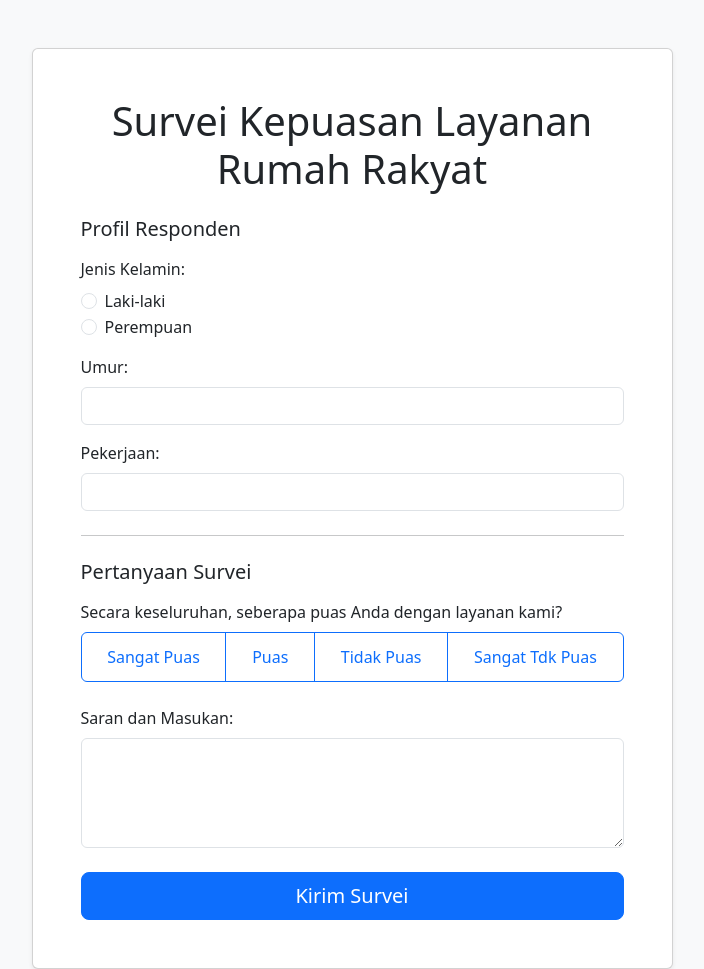
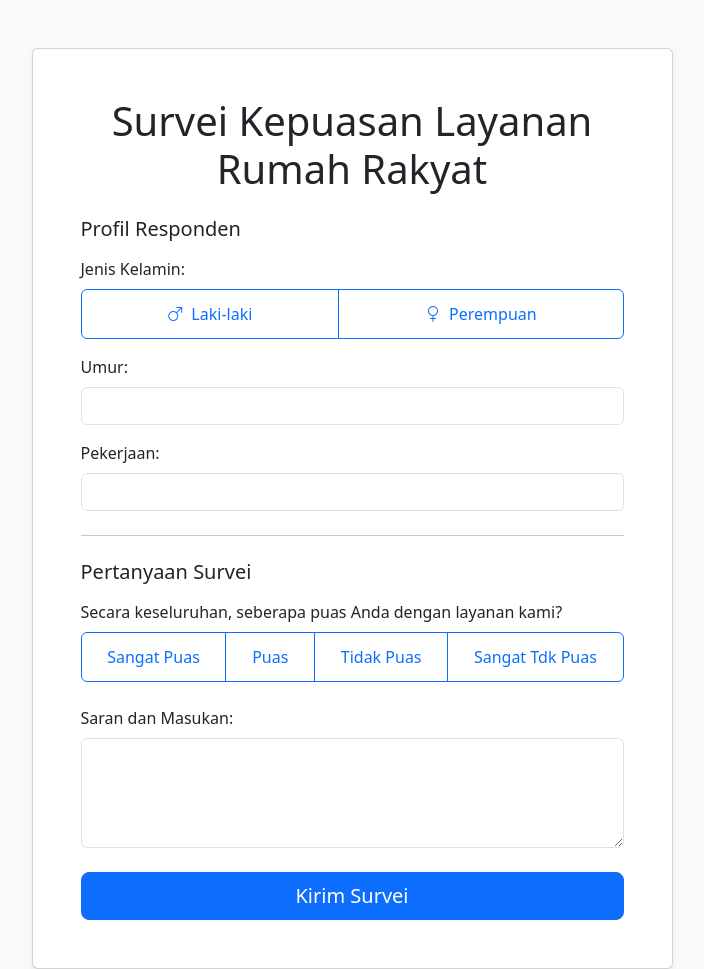
Before and after one commit to refo-labib/aplikasi-survey-rr, a Flask app: page / in a window 1280 px wide. Shown: the whole page, without its empty margins (288-992 px from the left). Run offline with Flask 3, Linux system fonts and the light colour scheme.

Commit message:
edit tampilan

```diff
--- a/templates/survey.html
+++ b/templates/survey.html
@@ -5,31 +5,38 @@
     <meta name="viewport" content="width=device-width, initial-scale=1.0">
     <title>Formulir Survei Layanan</title>
     <link href="https://cdn.jsdelivr.net/npm/bootstrap@5.3.3/dist/css/bootstrap.min.css" rel="stylesheet" integrity="sha384-QWTKZyjpPEjISv5WaRU9OFeRpok6YctnYmDr5pNlyT2bRjXh0JMhjY6hW+ALEwIH" crossorigin="anonymous">
+    <link rel="stylesheet" href="https://cdn.jsdelivr.net/npm/bootstrap-icons@1.11.3/font/bootstrap-icons.css">
     <style>
             body { background-color: #f8f9fa; }
-    /* Memberi style pada tombol saat radio button di belakangnya terpilih */
+
+        /* Style UMUM untuk SEMUA tombol yang terpilih (hanya mengubah warna) */
         .btn-check:checked + .btn {
-        /* Menggunakan warna tema primer dari Bootstrap */
             background-color: var(--bs-primary);
             border-color: var(--bs-primary);
             color: #fff;
         }
 
-    /* Menambahkan ikon centang sebelum teks label saat terpilih */
-    .btn-check:checked + .btn::before {
-        content: '✓'; /* Karakter centang sederhana */
+        /* Style SPESIFIK untuk grup kepuasan (menambahkan centang) */
+        .btn-group-satisfaction .btn-check:checked + .btn::before {
+            content: '✓';
             font-weight: bold;
             display: inline-block;
-        margin-right: 0.5rem; /* Memberi jarak antara centang dan teks */
+            margin-right: 0.5rem;
         }
 
-    /* Membuat semua tombol dalam grup memiliki tinggi yang sama dan teks rata tengah */
+        /* Style untuk semua tombol di dalam grup agar rapi */
         .btn-group .btn {
             display: flex;
             align-items: center;
             justify-content: center;
-        padding: 0.75rem; /* Sedikit memperbesar tombol */
-        height: 100%; /* Membuat tombol mengisi tinggi grup */
+            padding: 0.75rem;
+        }
+
+        /* Memberi jarak antara ikon dan teks */
+        .btn .bi {
+            margin-right: 0.5rem;
+            /* Trik agar ikon sejajar dengan teks */
+            vertical-align: text-bottom;
         }
     </style>
 </head>
@@ -46,13 +53,20 @@
 
                             <div class="mb-3">
                                 <label class="form-label">Jenis Kelamin:</label>
-                                <div class="form-check">
-                                    <input class="form-check-input" type="radio" name="jenis_kelamin" id="laki-laki" value="Laki-laki" required>
-                                    <label class="form-check-label" for="laki-laki">Laki-laki</label>
-                                </div>
-                                <div class="form-check">
-                                    <input class="form-check-input" type="radio" name="jenis_kelamin" id="perempuan" value="Perempuan">
-                                    <label class="form-check-label" for="perempuan">Perempuan</label>
+                                <div class="btn-group w-100" role="group" aria-label="Pilihan Jenis Kelamin">
+
+                                    <input type="radio" class="btn-check" name="jenis_kelamin" id="laki-laki" value="Laki-laki" autocomplete="off" required>
+                                    <label class="btn btn-outline-primary" for="laki-laki">
+                                        <i class="bi bi-gender-male"></i>
+                                        Laki-laki
+                                    </label>
+
+                                    <input type="radio" class="btn-check" name="jenis_kelamin" id="perempuan" value="Perempuan" autocomplete="off">
+                                    <label class="btn btn-outline-primary" for="perempuan">
+                                        <i class="bi bi-gender-female"></i>
+                                        Perempuan
+                                    </label>
+
                                 </div>
                             </div>
 
@@ -72,7 +86,7 @@
 
                             <div class="mb-4">
                                     <label class="form-label">Secara keseluruhan, seberapa puas Anda dengan layanan kami?</label>
-                                    <div class="btn-group w-100" role="group" aria-label="Pilihan Kepuasan">
+                                    <div class="btn-group w-100 btn-group-satisfaction" role="group" aria-label="Pilihan Kepuasan">
 
                                         <input type="radio" class="btn-check" name="kepuasan" id="kepuasan4" value="4" autocomplete="off" required>
                                         <label class="btn btn-outline-primary" for="kepuasan4">Sangat Puas</label>
```
Lines whose indentation alone changed are shown as unchanged.
